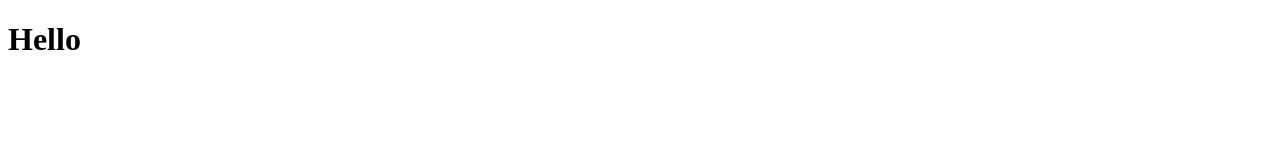
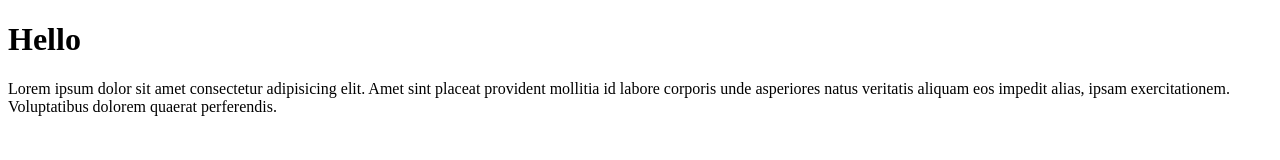
Before and after one commit to FarhanMS123/training-git, a plain HTML site: page index.html in a window 1280 px wide. Drawn offline with Linux system fonts and the light colour scheme.

Commit message:
[patch](page) landing: add paragraph and lorem ipsum

```diff
--- a/index.html
+++ b/index.html
@@ -8,5 +8,6 @@
 </head>
 <body>
     <h1>Hello</h1>
+    <p>Lorem ipsum dolor sit amet consectetur adipisicing elit. Amet sint placeat provident mollitia id labore corporis unde asperiores natus veritatis aliquam eos impedit alias, ipsam exercitationem. Voluptatibus dolorem quaerat perferendis.</p>
 </body>
 </html>
```
